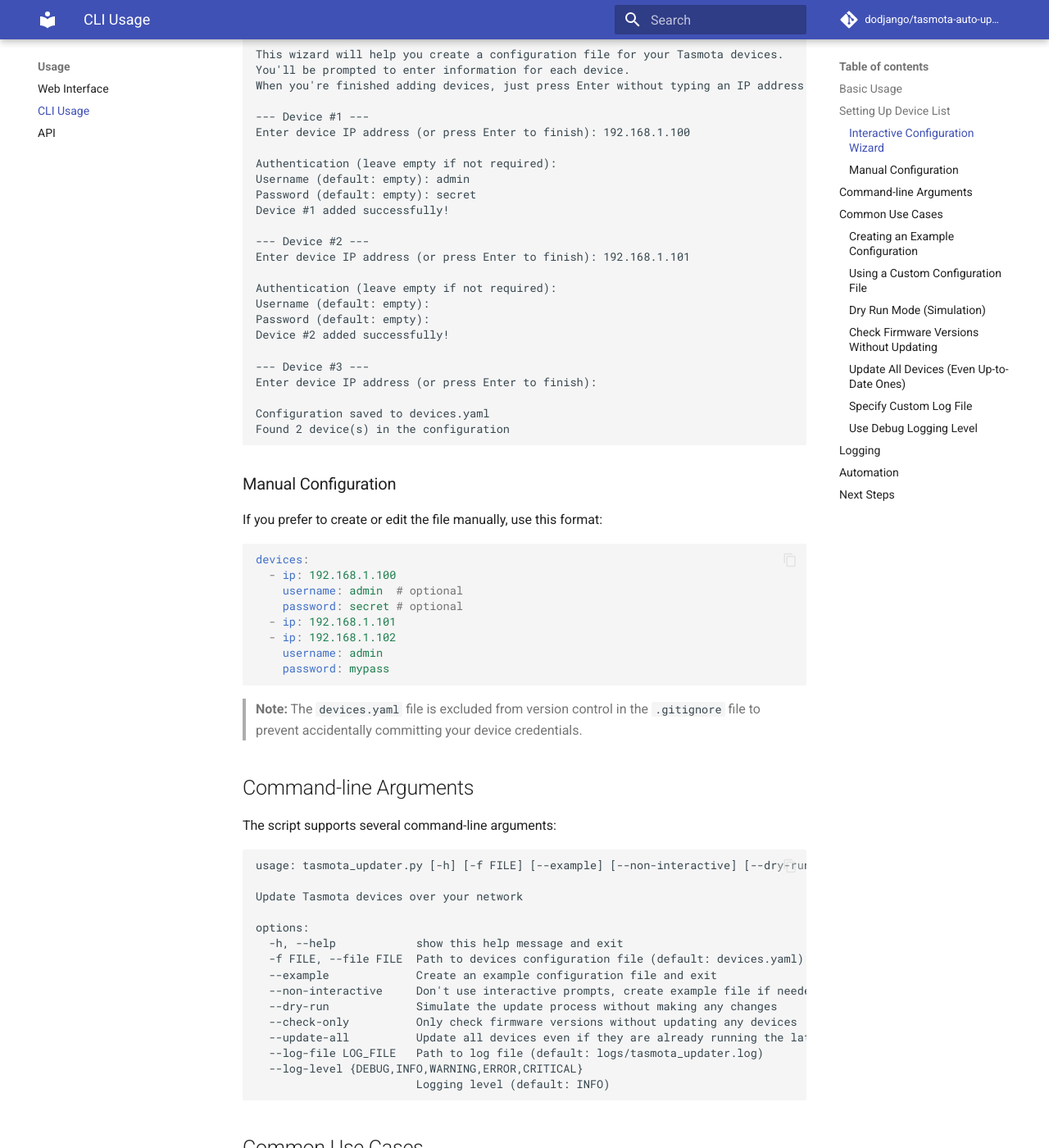
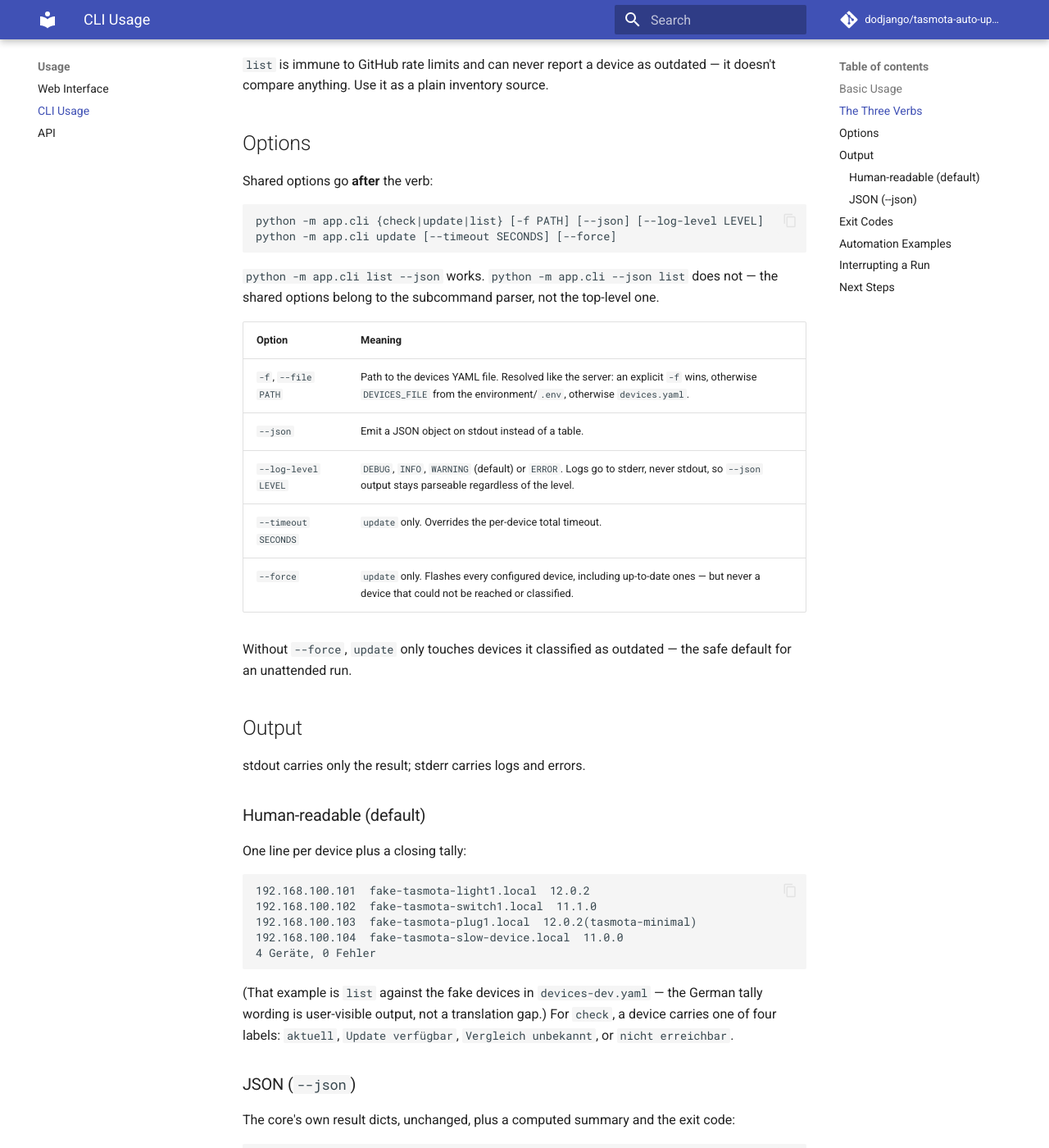
Before and after one commit to dodjango/tasmota-auto-updater, an MkDocs documentation site: the page built from docs/cli-usage.md, in a window 1280 px wide and 1400 px high, scrolled down 1123 px. Shown: the whole window at 82% size. Built offline with MkDocs 1.6.1 and Material for MkDocs 9.7.7, drawn with Linux system fonts in a browser that asks for light colours; comment, search, counter and statistics services are not loaded; some of the changed text lies outside the part shown.

Commit message:
docs(cli): document the new CLI and retire the deprecation wording

````diff
--- a/docs/cli-usage.md
+++ b/docs/cli-usage.md
@@ -1,177 +1,179 @@
 # Command-Line Usage Guide
 
-> **⚠️ Deprecated.** The command-line interface is deprecated and no longer
-> maintained. It duplicated (and had drifted out of sync with) the core update
-> logic. Use the **Web Interface** (`python server.py` or the container image)
-> or the **REST API** (`POST /api/update`, `POST /api/update/all`) instead —
-> both share the maintained core in `app/tasmota`. Running `tasmota_updater.py`
-> now only prints a deprecation notice and exits. The content below is retained
-> for historical reference.
+There is a thin CLI over the maintained core in `app/tasmota`: `python -m
+app.cli`. It contains **no update logic of its own** — it resolves the device
+list and calls into the same code the web UI and the REST API use.
 
-The Tasmota Remote Updater includes a powerful command-line interface that allows you to update multiple devices at once, check firmware versions, and more.
+The old `tasmota_updater.py` script is gone. Its options
+(`--update-all`, `--check-only`, `--dry-run`, `--example` and the interactive
+configuration wizard) do **not** carry over — running `tasmota_updater.py` now
+only prints a pointer to this CLI and exits 1.
+
+The documented invocation is always `python -m app.cli`, not a standalone
+command, because the project is not installed as a package anywhere (not
+locally, not in the container image). A `[project.scripts]` entry
+(`tasmota-updater`) exists in `pyproject.toml`, but it only works after `pip
+install .`, which nothing in this repo does — don't rely on it.
 
 ## Basic Usage
 
 ```bash
-# If using a virtual environment, make sure it's activated first
-source venv/bin/activate  # For standard venv (bash/zsh)
-# OR
-source .venv/bin/activate  # For uv (bash/zsh)
-
-# Then run the script
-python tasmota_updater.py
+python -m app.cli check
+python -m app.cli update
+python -m app.cli list
 ```
 
-## Setting Up Device List
+In a container, without a new build layer:
 
-The script uses a YAML file named `devices.yaml` to store your Tasmota device information.
+```bash
+podman run --rm -v ./devices.yaml:/app/devices.yaml:ro \
+  --entrypoint python dodjango/tasmota-updater -m app.cli check
+```
 
-### Interactive Configuration Wizard
+## The Three Verbs
 
-When you run the script for the first time, an interactive configuration wizard will guide you through setting up your devices:
+| Verb | What it does | Talks to GitHub? |
+|---|---|---|
+| `check` | Compares every configured device against the latest Tasmota release. Reports, never flashes. | Yes |
+| `update` | Classifies every device first, then flashes the outdated ones (or, with `--force`, all reachable ones). | Yes |
+| `list` | Lists configured devices and the firmware they report. No release lookup at all. | No |
 
-1. The wizard will prompt you to enter the IP address for each device
-2. For each device, you can optionally provide authentication credentials (username and password)
-3. When you're finished adding devices, simply press Enter without typing an IP address
+`list` is immune to GitHub rate limits and can never report a device as
+outdated — it doesn't compare anything. Use it as a plain inventory source.
 
-**Example of the interactive wizard:**
+## Options
+
+Shared options go **after** the verb:
 
 ```
-=== Tasmota Device Configuration Wizard ===
-
-This wizard will help you create a configuration file for your Tasmota devices.
-You'll be prompted to enter information for each device.
-When you're finished adding devices, just press Enter without typing an IP address.
-
---- Device #1 ---
-Enter device IP address (or press Enter to finish): 192.168.1.100
-
-Authentication (leave empty if not required):
-Username (default: empty): admin
-Password (default: empty): secret
-Device #1 added successfully!
-
---- Device #2 ---
-Enter device IP address (or press Enter to finish): 192.168.1.101
-
-Authentication (leave empty if not required):
-Username (default: empty):
-Password (default: empty):
-Device #2 added successfully!
-
---- Device #3 ---
-Enter device IP address (or press Enter to finish):
-
-Configuration saved to devices.yaml
-Found 2 device(s) in the configuration
+python -m app.cli {check|update|list} [-f PATH] [--json] [--log-level LEVEL]
+python -m app.cli update [--timeout SECONDS] [--force]
 ```
 
-### Manual Configuration
+`python -m app.cli list --json` works. `python -m app.cli --json list` does
+not — the shared options belong to the subcommand parser, not the top-level
+one.
 
-If you prefer to create or edit the file manually, use this format:
+| Option | Meaning |
+|---|---|
+| `-f`, `--file PATH` | Path to the devices YAML file. Resolved like the server: an explicit `-f` wins, otherwise `DEVICES_FILE` from the environment/`.env`, otherwise `devices.yaml`. |
+| `--json` | Emit a JSON object on stdout instead of a table. |
+| `--log-level LEVEL` | `DEBUG`, `INFO`, `WARNING` (default) or `ERROR`. Logs go to stderr, never stdout, so `--json` output stays parseable regardless of the level. |
+| `--timeout SECONDS` | `update` only. Overrides the per-device total timeout. |
+| `--force` | `update` only. Flashes every configured device, including up-to-date ones — but never a device that could not be reached or classified. |
 
-```yaml
-devices:
-  - ip: 192.168.1.100
-    username: admin  # optional
-    password: secret # optional
-  - ip: 192.168.1.101
-  - ip: 192.168.1.102
-    username: admin
-    password: mypass
+Without `--force`, `update` only touches devices it classified as outdated —
+the safe default for an unattended run.
+
+## Output
+
+stdout carries only the result; stderr carries logs and errors.
+
+### Human-readable (default)
+
+One line per device plus a closing tally:
+
+```
+192.168.100.101  fake-tasmota-light1.local  12.0.2
+192.168.100.102  fake-tasmota-switch1.local  11.1.0
+192.168.100.103  fake-tasmota-plug1.local  12.0.2(tasmota-minimal)
+192.168.100.104  fake-tasmota-slow-device.local  11.0.0
+4 Geräte, 0 Fehler
 ```
 
-> **Note:** The `devices.yaml` file is excluded from version control in the `.gitignore` file to prevent accidentally committing your device credentials.
+(That example is `list` against the fake devices in `devices-dev.yaml` — the
+German tally wording is user-visible output, not a translation gap.) For
+`check`, a device carries one of four labels: `aktuell`, `Update verfügbar`,
+`Vergleich unbekannt`, or `nicht erreichbar`.
 
-## Command-line Arguments
+### JSON (`--json`)
 
-The script supports several command-line arguments:
+The core's own result dicts, unchanged, plus a computed summary and the exit
+code:
 
-```
-usage: tasmota_updater.py [-h] [-f FILE] [--example] [--non-interactive] [--dry-run] [--check-only] [--update-all] [--log-file LOG_FILE] [--log-level {DEBUG,INFO,WARNING,ERROR,CRITICAL}]
-
-Update Tasmota devices over your network
-
-options:
-  -h, --help            show this help message and exit
-  -f FILE, --file FILE  Path to devices configuration file (default: devices.yaml)
-  --example             Create an example configuration file and exit
-  --non-interactive     Don't use interactive prompts, create example file if needed
-  --dry-run             Simulate the update process without making any changes
-  --check-only          Only check firmware versions without updating any devices
-  --update-all          Update all devices even if they are already running the latest version
-  --log-file LOG_FILE   Path to log file (default: logs/tasmota_updater.log)
-  --log-level {DEBUG,INFO,WARNING,ERROR,CRITICAL}
-                        Logging level (default: INFO)
+```json
+{
+  "command": "check",
+  "devices_file": "devices.yaml",
+  "results": [
+    {
+      "ip": "192.168.8.191",
+      "success": true,
+      "current_version": "14.6.0",
+      "latest_version": "15.0.1",
+      "needs_update": true,
+      "message": "..."
+    }
+  ],
+  "summary": {
+    "total": 4,
+    "up_to_date": 1,
+    "needs_update": 1,
+    "comparison_unknown": 1,
+    "failed": 1
+  },
+  "exit_code": 2
+}
 ```
 
-## Common Use Cases
+`summary` is computed by the CLI itself from `results`, not taken from the
+job runner's own tally — the runner's summary has no way to express
+"comparison unknown" and does not distinguish "up to date" from "not
+comparable". `list` results omit the comparison fields (`latest_version`,
+`needs_update`); its summary has only `total` and `failed`.
 
-### Creating an Example Configuration
+## Exit Codes
+
+| | `check` | `update` | `list` |
+|---|---|---|---|
+| **0** | everything up to date | nothing to do, or all updates succeeded | every device reachable |
+| **1** | at least one device outdated | — | — |
+| **2** | error | at least one update failed | at least one device unreachable |
+
+On mixed results the higher code wins: error (2) beats outdated (1) beats ok
+(0). Exit code 1 only ever occurs for `check`.
+
+**The rule that makes the exit codes trustworthy:** `needs_update: false` also
+means "could not compare" — a failed release lookup reports
+`latest_version: "Unknown"`. That case is never rendered as "up to date, exit
+0"; it is an error (exit 2) and renders as `Vergleich unbekannt`. A cron job
+that silently never alerts because of a rate-limited GitHub lookup would be
+worse than one that never ran.
+
+Other error conditions that produce exit 2: a missing or invalid devices
+file, an empty device list, duplicate IPs in the devices file (rejected
+before any device is touched), and an unreachable device.
+
+## Automation Examples
+
+The exit codes are the point — no `jq`, no output parsing needed for a simple
+alert:
 
 ```bash
-python tasmota_updater.py --example
+# Nightly check: alert only if something needs attention.
+python -m app.cli check || mail -s "Tasmota veraltet" me@example.com
 ```
 
-### Using a Custom Configuration File
+```bash
+# Unattended weekly update, with a plain-text log for later inspection.
+0 3 * * 0 cd /path/to/tasmota-updater && \
+  python -m app.cli update --log-level INFO >> /var/log/tasmota-cli.log 2>&1
+```
 
 ```bash
-python tasmota_updater.py -f my_devices.yaml
+# Inventory for a monitoring script, no GitHub call and no rate-limit risk.
+python -m app.cli list --json
 ```
 
-### Dry Run Mode (Simulation)
+## Interrupting a Run
 
-```bash
-python tasmota_updater.py --dry-run
-```
-
-### Check Firmware Versions Without Updating
-
-```bash
-python tasmota_updater.py --check-only
-```
-
-### Update All Devices (Even Up-to-Date Ones)
-
-```bash
-python tasmota_updater.py --update-all
-```
-
-### Specify Custom Log File
-
-```bash
-python tasmota_updater.py --log-file /var/log/tasmota_updates.log
-```
-
-### Use Debug Logging Level
-
-```bash
-python tasmota_updater.py --log-level DEBUG
-```
-
-## Logging
-
-The script logs all operations to both the console and a log file. By default, logs are stored in `logs/tasmota_updater.log`.
-
-Log levels available:
-
-- **DEBUG**: Detailed information, typically useful for diagnosing problems
-- **INFO**: Confirmation that things are working as expected (default)
-- **WARNING**: Indication that something unexpected happened, but the script is still working
-- **ERROR**: Due to a more serious problem, the script has not been able to perform some function
-- **CRITICAL**: A serious error, indicating that the script may be unable to continue running
-
-## Automation
-
-You can schedule regular updates using cron jobs:
-
-```bash
-# Example cron job to run updates every Sunday at 3 AM
-0 3 * * 0 cd /path/to/tasmota-updater && python tasmota_updater.py >> /var/log/tasmota_updates.log 2>&1
-```
+`Ctrl-C` during `update` is caught: the CLI prints a warning to stderr and
+exits 2. An OTA flash already started on a device keeps running there — it is
+not, and cannot be, aborted from the CLI.
 
 ## Next Steps
 
 - [Web Interface Guide](web-interface.md)
+- [API Documentation](api.md)
 - [Configuration Options](configuration.md)
 - [Troubleshooting](troubleshooting.md)
````
Also changed, not shown: CLAUDE.md (+25 -8 lines), README.md (+3 -6 lines), docs/audit-2026-07/implementation-plan.md (+25 -13 lines), tasmota_updater.py (+17 -12 lines), 1 other file.
